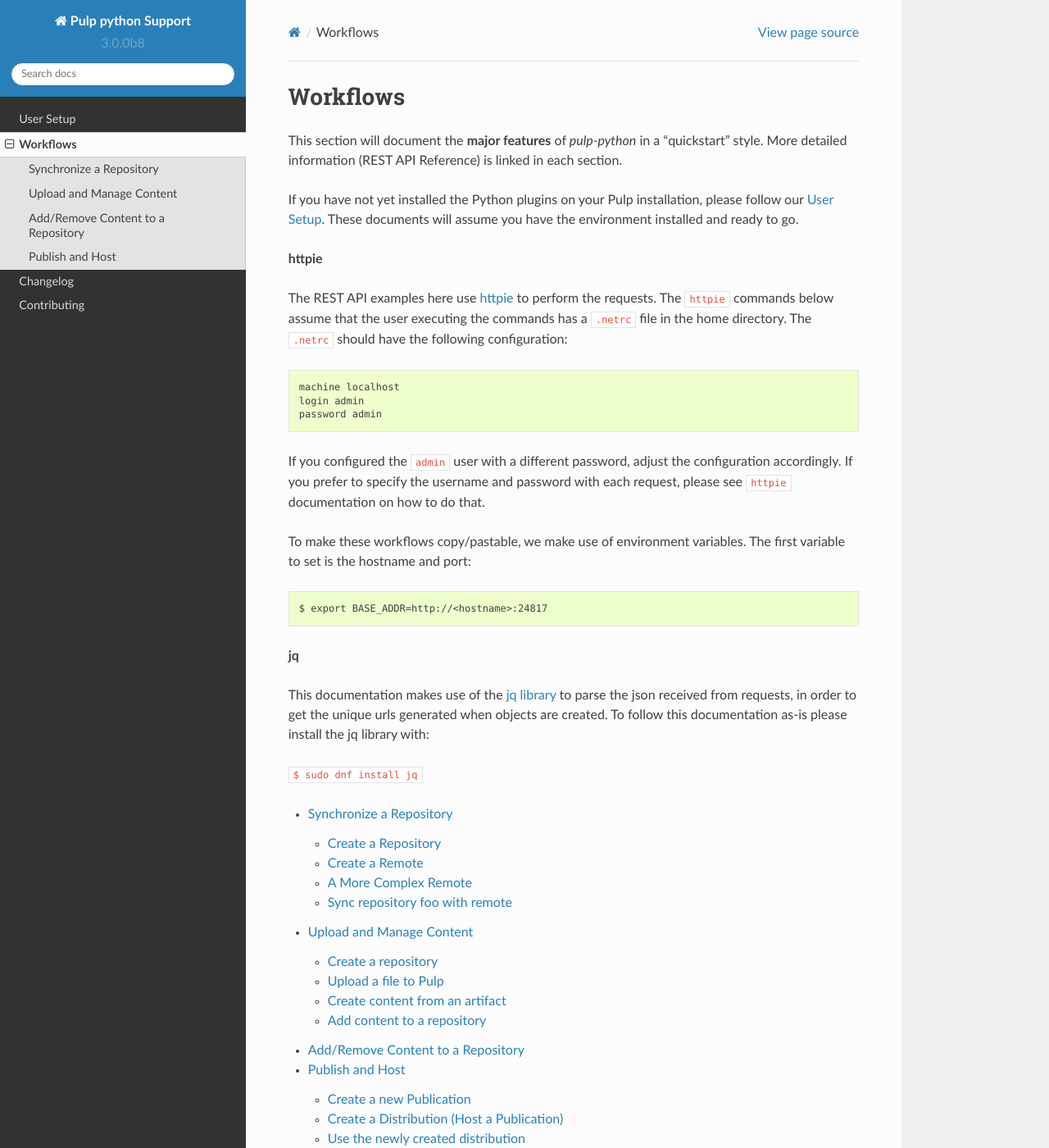
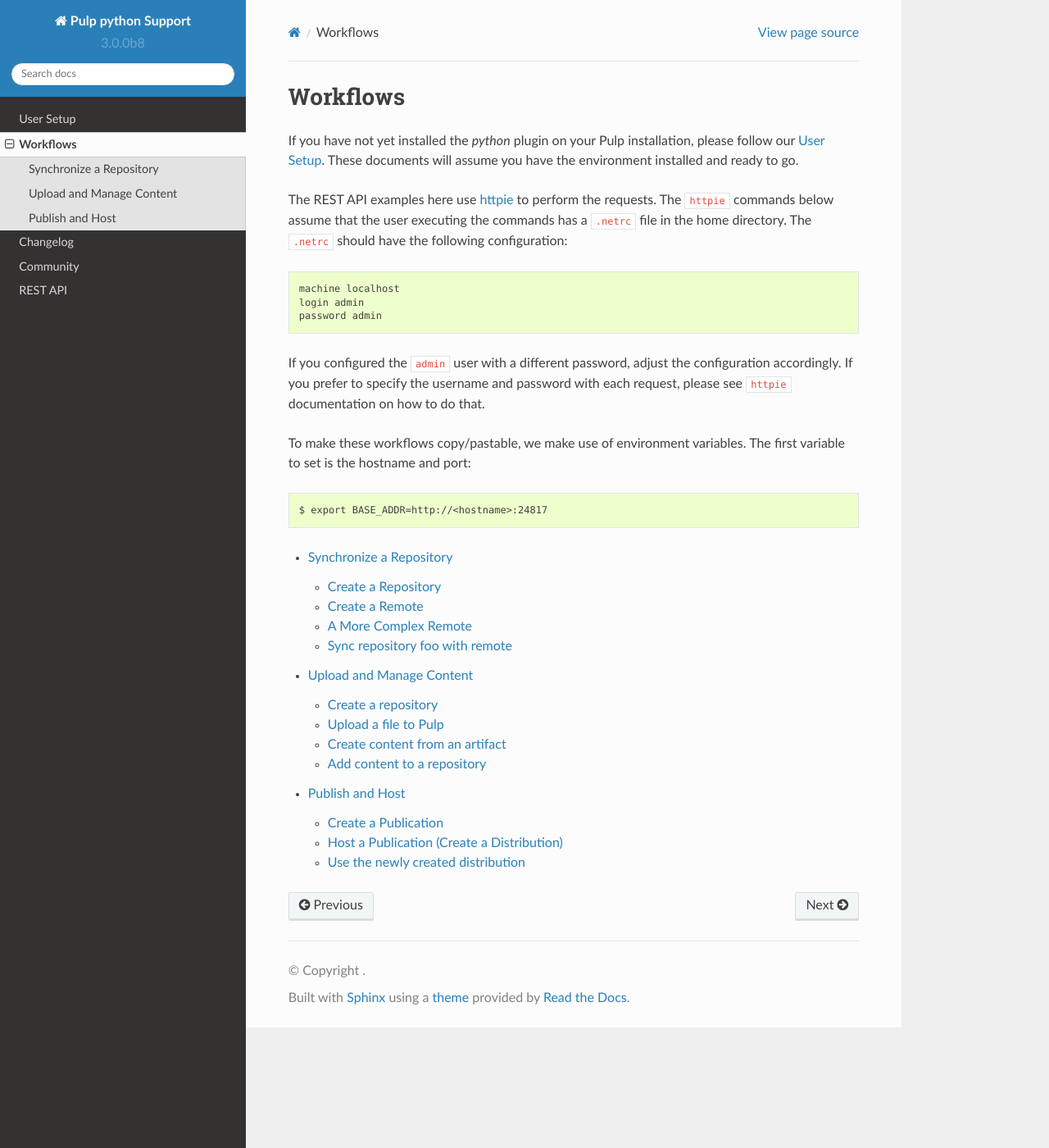
Before and after one commit to pulp/pulp_python, a Sphinx documentation site: the page built from docs/workflows/index.rst, in a window 1280 px wide and 1400 px high. Shown: the whole window at 82% size. Built offline with Sphinx 7.4.7 and the Read the Docs theme 2.0.0, drawn with Linux system fonts in a browser that asks for light colours.

Commit message:
Backport Python-specific parts of the old docs to the new docs
[noissue]

```diff
--- a/docs/index.rst
+++ b/docs/index.rst
@@ -22,6 +22,7 @@
    workflows/index
    changes
    contributing
+   restapi/index
 
 
 Indices and tables
--- a/docs/workflows/index.rst
+++ b/docs/workflows/index.rst
@@ -1,17 +1,9 @@
-.. _workflows-index:
-
 Workflows
 =========
 
-This section will document the **major features** of `pulp-python` in a "quickstart" style. More
-detailed information (REST API Reference) is linked in each section.
-
-If you have not yet installed the Python plugins on your Pulp installation, please follow our
+If you have not yet installed the `python` plugin on your Pulp installation, please follow our
 :doc:`../installation`. These documents will assume you have the environment installed and
 ready to go.
-
-
-**httpie**
 
 The REST API examples here use `httpie <https://httpie.org/doc>`_ to perform the requests.
 The ``httpie`` commands below assume that the user executing the commands has a ``.netrc`` file
@@ -32,19 +24,10 @@
 
    $ export BASE_ADDR=http://<hostname>:24817
 
-**jq**
-
-This documentation makes use of the `jq library <https://stedolan.github.io/jq/>`_
-to parse the json received from requests, in order to get the unique urls generated
-when objects are created. To follow this documentation as-is please install the jq
-library with:
-
-``$ sudo dnf install jq``
 
 .. toctree::
    :maxdepth: 2
 
    sync
    upload
-   add-remove
-   publish-host
+   publish
```
Also changed, not shown: CONTRIBUTING.rst (+12 -0 lines), docs/workflows/add-remove.rst (deleted, +0 -14 lines), docs/workflows/publish-host.rst (deleted, +0 -82 lines), docs/workflows/publish.rst (+34 -2 lines).
